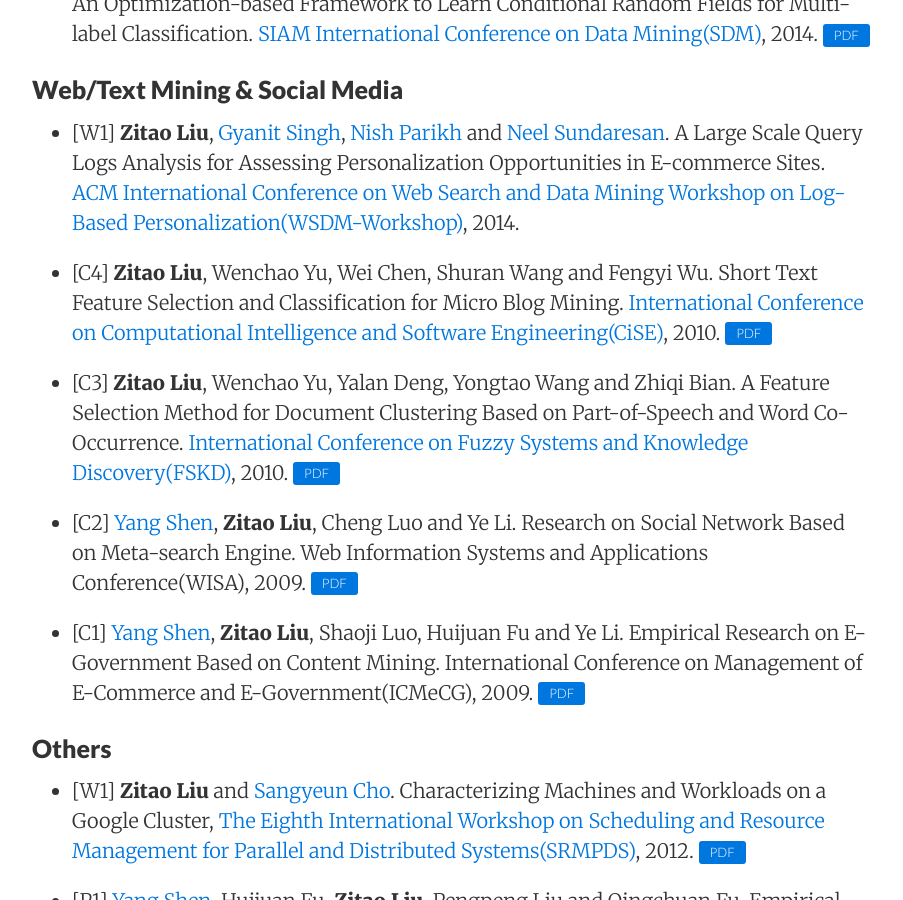
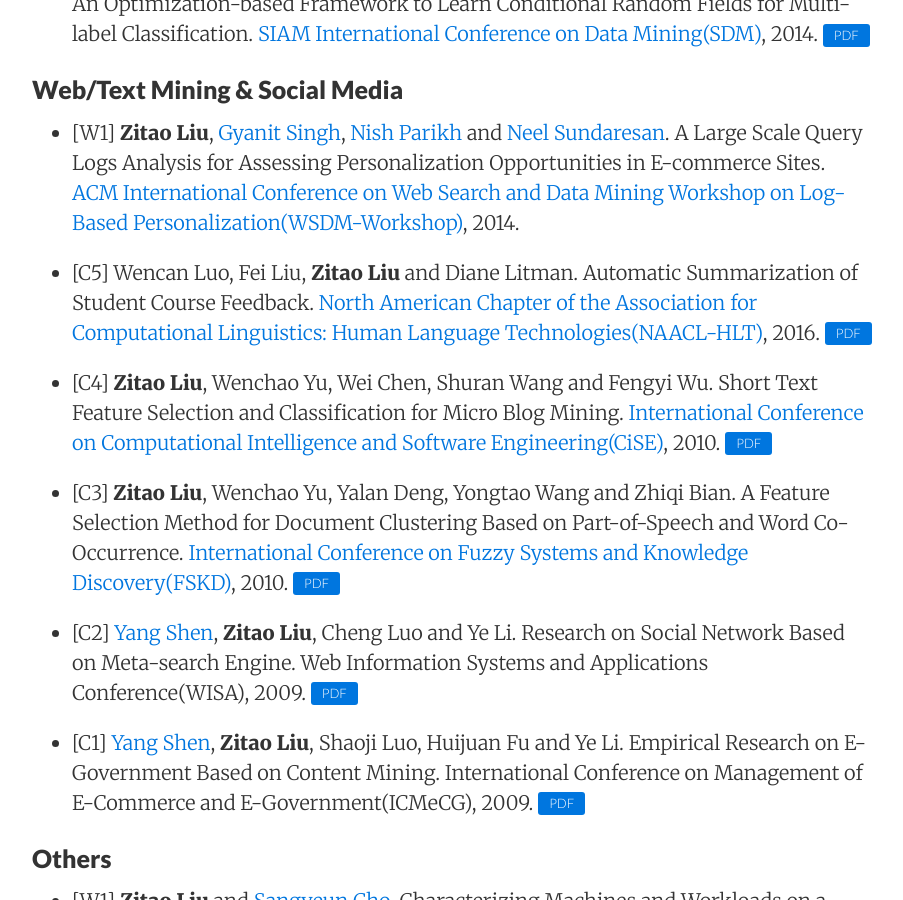
Before and after one commit to zitaoliu/zitaoliu.github.io, a Jekyll site: the page built from publications.md, in a window 1280 px wide and 900 px high, scrolled down 1475 px. Shown: the whole window, without its empty margins (188-1091 px from the left). Built offline with Jekyll 4.4.1, drawn with Linux system fonts in a browser that asks for light colours; nearby versions of some CDN libraries.

Commit message:
update publications
update publications

```diff
--- a/publications.md
+++ b/publications.md
@@ -36,6 +36,8 @@
 ### Web/Text Mining & Social Media
 * [W1] **Zitao Liu**, [Gyanit Singh](https://www.linkedin.com/in/gyanitsingh), [Nish Parikh](https://labs.ebay.com/people/nish-parikh/) and [Neel Sundaresan](https://www.linkedin.com/pub/neel-sundaresan/0/4a2/a96). A Large Scale Query Logs Analysis for Assessing Personalization Opportunities in E-commerce Sites. [ACM International Conference on Web Search and Data Mining Workshop on Log-Based Personalization(WSDM-Workshop)](http://research.microsoft.com/en-us/um/people/nickcr/wscd2014/), 2014.
 
+* [C5] Wencan Luo, Fei Liu, **Zitao Liu** and Diane Litman. Automatic Summarization of Student Course Feedback. [North American Chapter of the Association for Computational Linguistics: Human Language Technologies(NAACL-HLT)](http://naacl.org/naacl-hlt-2016/), 2016. <a href="{{ site.baseurl }}/download/" class="button button-blue button-small">PDF</a>
+
 * [C4] **Zitao Liu**, Wenchao Yu, Wei Chen, Shuran Wang and Fengyi Wu. Short Text Feature Selection and Classification for Micro Blog Mining. [International Conference on Computational Intelligence and Software Engineering(CiSE)](http://www.ciseng.org/2010/), 2010. <a href="{{ site.baseurl }}/download/cise2010.pdf" class="button button-blue button-small">PDF</a>
 
 * [C3] **Zitao Liu**, Wenchao Yu, Yalan Deng, Yongtao Wang and Zhiqi Bian. A Feature Selection Method for Document Clustering Based on Part-of-Speech and Word Co-Occurrence. [International Conference on Fuzzy Systems and Knowledge Discovery(FSKD)](http://www.ieee.org/conferences_events/conferences/conferencedetails/index.html?Conf_ID=16486), 2010. <a href="{{ site.baseurl }}/download/fskd2010.pdf" class="button button-blue button-small">PDF</a>
```
Also changed, not shown: 1 other file.
